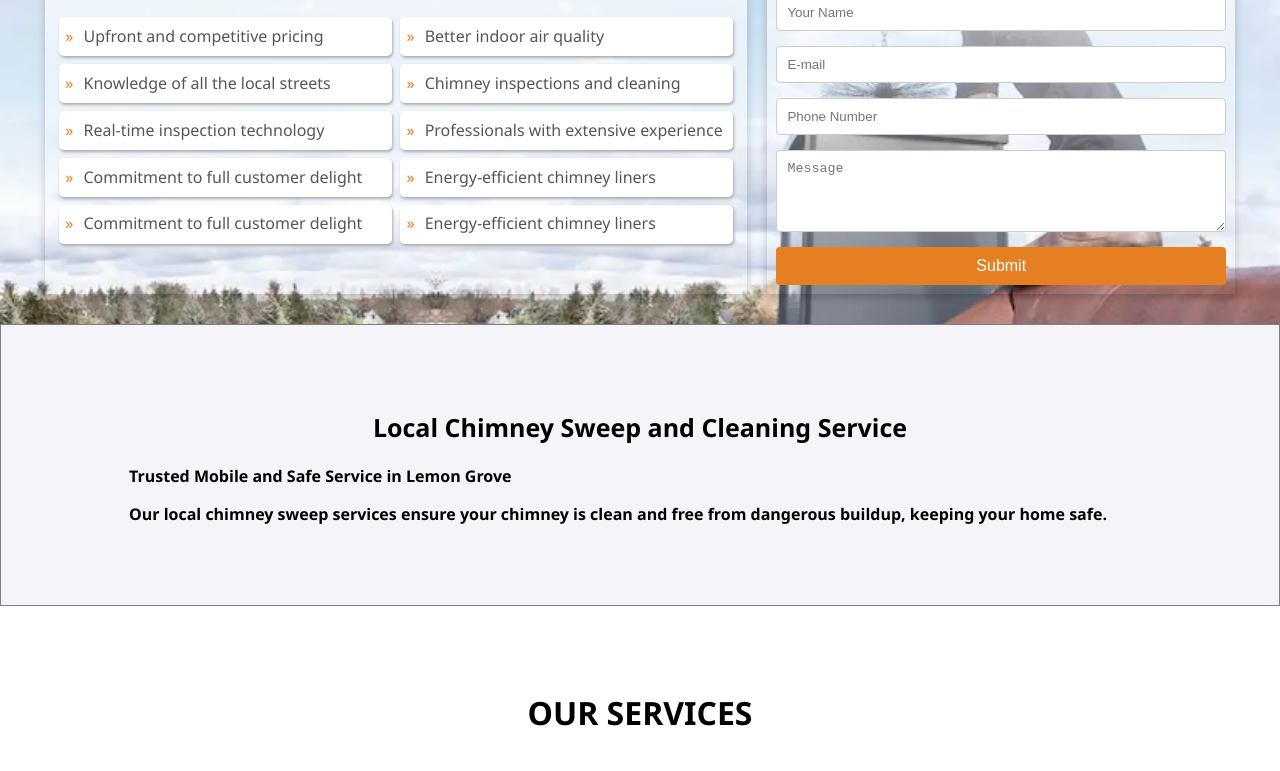
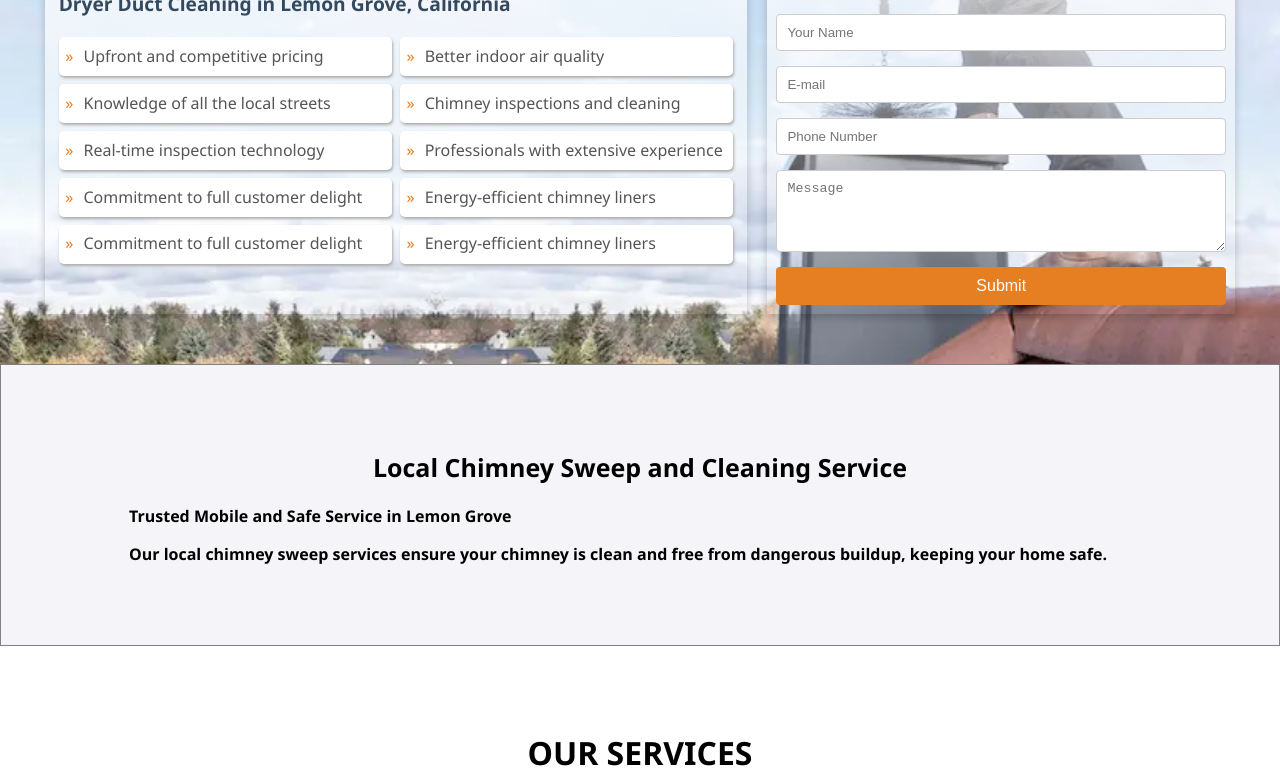
Before and after one commit to Hardexdior1/home-cleaning-service, a plain HTML site: page index.html in a window 1280 px wide. Shown: the part 234-1005 px from the top of the page. Drawn offline with Linux system fonts and the light colour scheme.

Commit message:
still-coding

```diff
--- a/pages/styles/style.css
+++ b/pages/styles/style.css
@@ -12,7 +12,7 @@ body {
     background-image: url('../../images/hero.webp'); /* Replace with your background */
     background-size: cover;
     background-position: center;
-    padding:30px 0px;
+    padding:50px 0px;
   }
 
   .hero-content {
```
